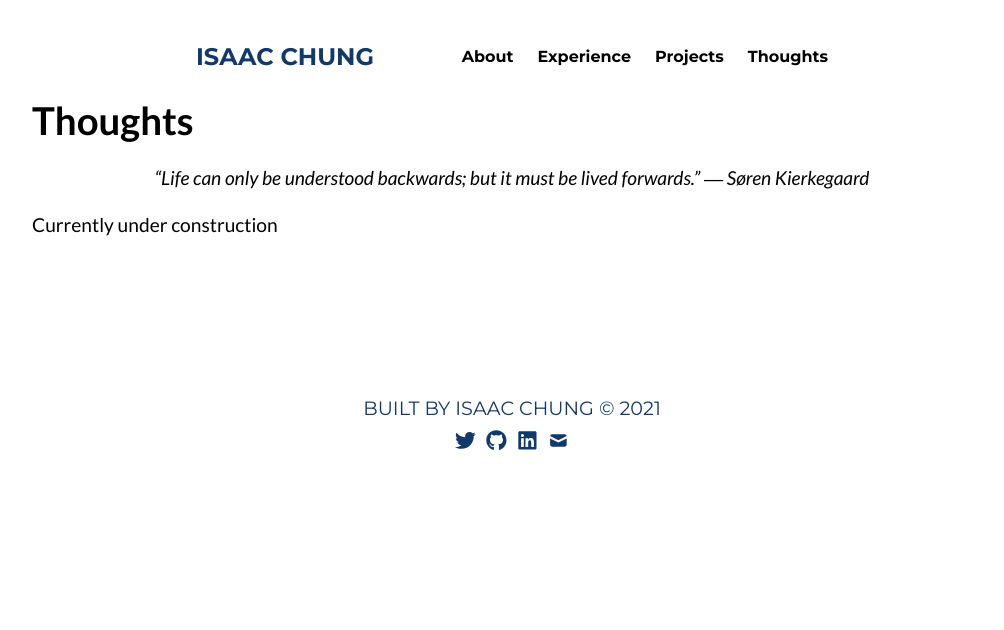
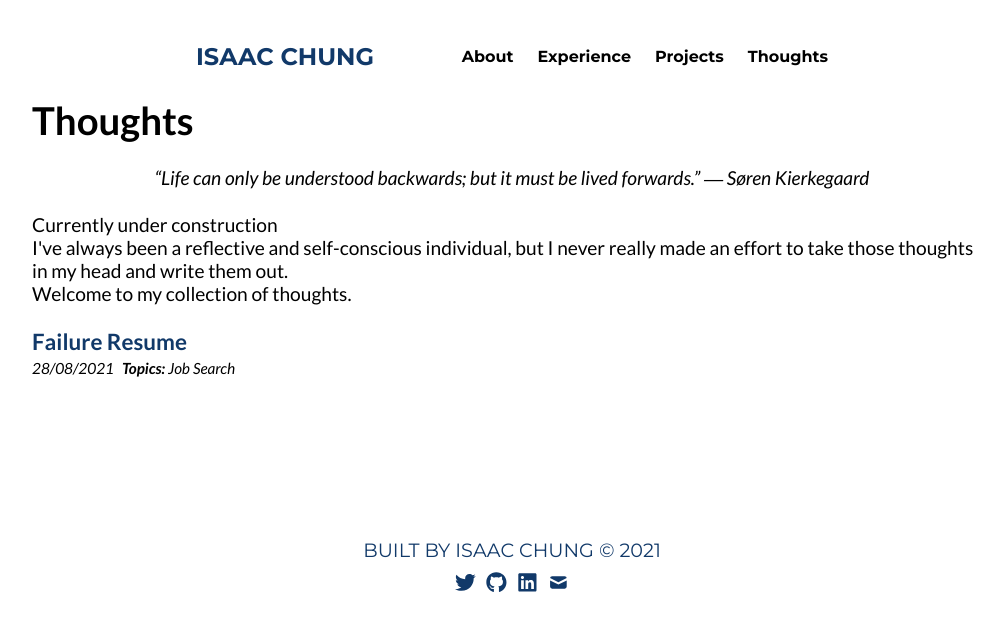
Before and after one commit to ichung08/Portfolio, a React (Create React App) app: page /thoughts in a window 1280 px wide. Shown: the top 630 px of the page, without its empty margins (128-1132 px from the left). Built offline with nearby package versions, Linux system fonts and the light colour scheme.

Commit message:
fix thouguhts

```diff
--- a/package.json
+++ b/package.json
@@ -12,7 +12,7 @@
     "react": "^17.0.2",
     "react-dom": "^17.0.2",
     "react-icons": "^4.2.0",
-    "react-router-dom": "^5.2.0",
+    "react-router-dom": "^0.0.0-experimental-compat.6",
     "react-scripts": "4.0.3",
     "react-scroll": "^1.8.3",
     "web-vitals": "^1.1.2"
--- a/src/App.js
+++ b/src/App.js
@@ -1,4 +1,4 @@
-import { BrowserRouter as Router, Route, Switch } from "react-router-dom";
+import { BrowserRouter, Routes, Route } from "react-router-dom";
 import Header from "./components/Header";
 import Intro from "./components/Intro";
 import Footer from "./components/Footer";
@@ -22,14 +22,12 @@ AOS.init({
 
 function App() {
     return (
-    <Router>
+        <div>
             <Header />
-      <Switch>
-        <Route path="/thoughts" component={Thoughts} />
+            <Routes>
                 <Route
                     path="/"
-          exact
-          render={(props) => (
+                    element={
                         <div className="container">
                             <Intro />
                             <About />
@@ -37,11 +35,12 @@ function App() {
                             <br />
                             <Projects />
                         </div>
-          )}
+                    }
                 />
-      </Switch>
+                <Route path="thoughts" element={<Thoughts />} />
+            </Routes>
             <Footer />
-    </Router>
+        </div>
     );
 }
 
--- a/src/components/Header.js
+++ b/src/components/Header.js
@@ -41,16 +41,12 @@ const Header = () => {
                 >
                     Projects
                 </LinkScroll>
-        {/* <Link
-          to="/https://medium.com/@isaackcchung8"
-          className="header__link"
-          style={{ color: "inherit", textDecoration: "none" }}
-        >
+                <Link to="/thoughts" className="header__link" style={{ color: "inherit", textDecoration: "none" }}>
                     Thoughts
-        </Link> */}
-        <a href="https://medium.com/@isaackcchung8" className="header__link">
+                </Link>
+                {/* <a href="https://medium.com/@isaackcchung8" className="header__link">
           Thoughts
-        </a>
+        </a> */}
             </div>
         </header>
     );
--- a/src/components/Thoughts.js
+++ b/src/components/Thoughts.js
@@ -1,27 +1,25 @@
-import "../styles/thoughts.css";
-// import Thought from "./Thought";
+import "../styles/thoughts.css"
+import Thought from "./Thought"
 
 const Thoughts = () => {
     return (
         <div id="thoughts" className="container">
             <h1>Thoughts</h1>
             <br />
-      <p className="quote">
-        “Life can only be understood backwards; but it must be lived forwards.” ― Søren Kierkegaard
-      </p>
+            <p className="quote">“Life can only be understood backwards; but it must be lived forwards.” ― Søren Kierkegaard</p>
             <br />
             <p>Currently under construction</p>
-      {/* <p>
-        I've always been a reflective and self-conscious individual, but I never really made an effort to take those
-        thoughts in my head and write them out.
+            <span>
+                I've always been a reflective and self-conscious individual, but I never really made an effort to take those thoughts in my head and
+                write them out.
                 <br />
                 Welcome to my collection of thoughts.
-      </p>
+            </span>
             <br />
             <br />
-      <Thought title="Failure Resume" link="#" date="28/08/2021" topic="Job Search" /> */}
+            <Thought title="Failure Resume" link="#" date="28/08/2021" topic="Job Search" />
         </div>
-  );
-};
+    )
+}
 
-export default Thoughts;
+export default Thoughts
```
Also changed, not shown: 1 other file (tests, documents, lock files or other folders). Lines whose indentation alone changed are shown as unchanged.
